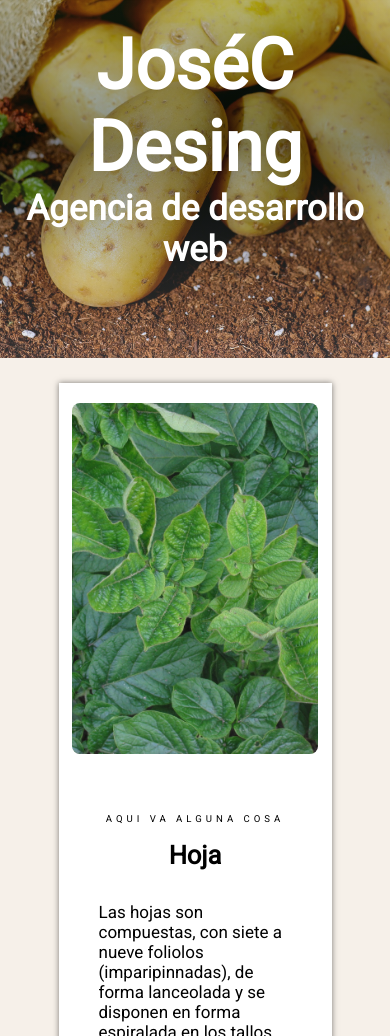
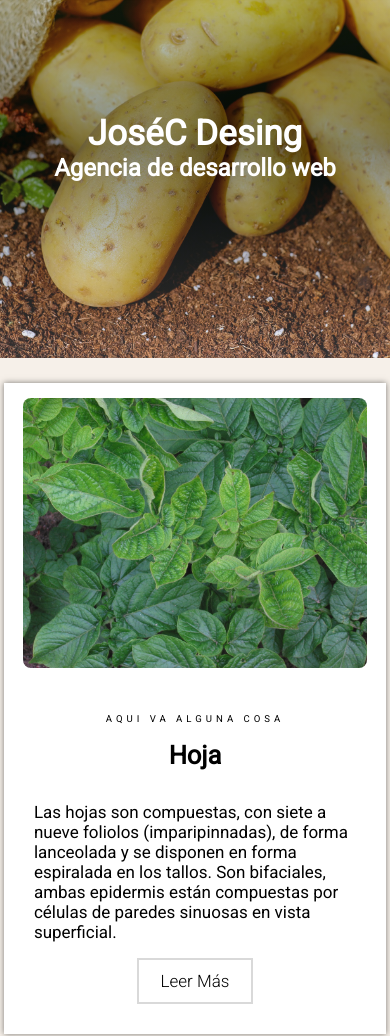
Before and after one commit to alexos2602/Frutas, a plain HTML site: page index.html in a window 390 px wide. Shown: the part 64-1100 px from the top of the page. Drawn offline with Linux system fonts and the light colour scheme.

Commit message:
correccion errores menu responsive

```diff
--- a/docs/styles.css
+++ b/docs/styles.css
@@ -29,7 +29,6 @@ body {
   background-attachment: fixed;
   background-position: center;
   background-size: cover;
-  transition: 1s;
 }
 
 .logo img{
@@ -70,6 +69,10 @@ nav{
   padding: 10px 38px;
 }
 
+.enlaces ul li > ul a{
+  background: #07110a;
+}
+
 .nav1 .enlaces ul{
   display: flex;
   flex-wrap: wrap;
@@ -94,7 +97,6 @@ nav{
 }
 
 .enlaces ul li:hover>ul {
-  position: absolute;
   opacity: 1;
   top: 100%;
   visibility: visible;
@@ -231,10 +233,17 @@ footer .copyright {
   padding-top: 20px;
 }
 
-@media screen and (max-width: 700px){
+@media screen and (max-width: 780px){
 
   .nav1 li a{
     padding: 10px 20px;
+  }
+
+  .textos>h1{
+    font-size: 35px;
+  }
+  .textos>h2{
+    font-size:24px;
   }
 
   .conten-box{
@@ -243,7 +252,7 @@ footer .copyright {
   }
 
   .box{
-    width: 70%;
+    width: 85%;
   }
 
 }
@@ -262,7 +271,6 @@ footer .copyright {
   .enlaces{
     position: fixed;
     top:50px;
-    background: #07110a;
     left: 0;
     height: 100%;
     transition: 1s;
@@ -278,23 +286,19 @@ footer .copyright {
   .enlaces ul li a{
     display: block;
     width: 100%;
-    height: 50px;
-    padding: 20px;
+    padding: 14px;
     text-align: center;
-    background: #273c17;
     color:#fff;
   }
 
   /* ---------------Oculto--------------------- */
 .enlaces ul li>ul {
   position: absolute;
-  /* left: 9%; */
   top: 40%;
+  width: 100%;
 }
 
 .enlaces ul li:hover>ul {
-  position: absolute;
-  /* left: 9%; */
   top: 32%;
   width: 100%;
 }
@@ -304,8 +308,20 @@ footer .copyright {
     font-size: 17px;
   }
 
+  .box{
+    width: 98%;
+  }
+
+  .box .content {
+    padding: 30px;
+  }
+
   .content > p{
     font-size: 17px;
+  }
+
+  .image.fit{
+    height: 300px;
   }
 
   .align-center p{
@@ -316,4 +332,9 @@ footer .copyright {
     font-size: 15px;
   }
 
+  footer a {
+    color: rgba(255, 255, 255, 0.5);
+    padding: 10px;
+  }
+
 }
--- a/styles.css
+++ b/styles.css
@@ -29,7 +29,6 @@ body {
   background-attachment: fixed;
   background-position: center;
   background-size: cover;
-  transition: 1s;
 }
 
 .logo img{
@@ -70,6 +69,10 @@ nav{
   padding: 10px 38px;
 }
 
+.enlaces ul li > ul a{
+  background: #07110a;
+}
+
 .nav1 .enlaces ul{
   display: flex;
   flex-wrap: wrap;
@@ -94,7 +97,6 @@ nav{
 }
 
 .enlaces ul li:hover>ul {
-  position: absolute;
   opacity: 1;
   top: 100%;
   visibility: visible;
@@ -231,10 +233,17 @@ footer .copyright {
   padding-top: 20px;
 }
 
-@media screen and (max-width: 700px){
+@media screen and (max-width: 780px){
 
   .nav1 li a{
     padding: 10px 20px;
+  }
+
+  .textos>h1{
+    font-size: 35px;
+  }
+  .textos>h2{
+    font-size:24px;
   }
 
   .conten-box{
@@ -243,7 +252,7 @@ footer .copyright {
   }
 
   .box{
-    width: 70%;
+    width: 85%;
   }
 
 }
@@ -262,7 +271,6 @@ footer .copyright {
   .enlaces{
     position: fixed;
     top:50px;
-    background: #07110a;
     left: 0;
     height: 100%;
     transition: 1s;
@@ -278,23 +286,19 @@ footer .copyright {
   .enlaces ul li a{
     display: block;
     width: 100%;
-    height: 50px;
-    padding: 20px;
+    padding: 14px;
     text-align: center;
-    background: #273c17;
     color:#fff;
   }
 
   /* ---------------Oculto--------------------- */
 .enlaces ul li>ul {
   position: absolute;
-  /* left: 9%; */
   top: 40%;
+  width: 100%;
 }
 
 .enlaces ul li:hover>ul {
-  position: absolute;
-  /* left: 9%; */
   top: 32%;
   width: 100%;
 }
@@ -304,8 +308,20 @@ footer .copyright {
     font-size: 17px;
   }
 
+  .box{
+    width: 98%;
+  }
+
+  .box .content {
+    padding: 30px;
+  }
+
   .content > p{
     font-size: 17px;
+  }
+
+  .image.fit{
+    height: 300px;
   }
 
   .align-center p{
@@ -316,4 +332,9 @@ footer .copyright {
     font-size: 15px;
   }
 
+  footer a {
+    color: rgba(255, 255, 255, 0.5);
+    padding: 10px;
+  }
+
 }
```
Also changed, not shown: articulos/fruto.html (+2 -0 lines), articulos/hoja.html (+2 -0 lines), articulos/inflorecencia.html (+2 -0 lines), articulos/raiz.html (+2 -0 lines), articulos/tallo.html (+2 -0 lines), docs/articulos/fruto.html (+2 -0 lines), docs/articulos/hoja.html (+2 -0 lines), docs/articulos/inflorecencia.html (+2 -0 lines), docs/articulos/raiz.html (+2 -0 lines), docs/articulos/tallo.html (+2 -0 lines), docs/menu/mercado.html (+2 -0 lines), docs/menu/usos.html (+2 -0 lines), menu/mercado.html (+2 -0 lines), menu/usos.html (+2 -0 lines).
